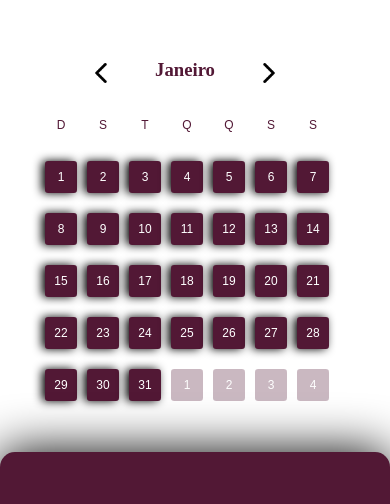
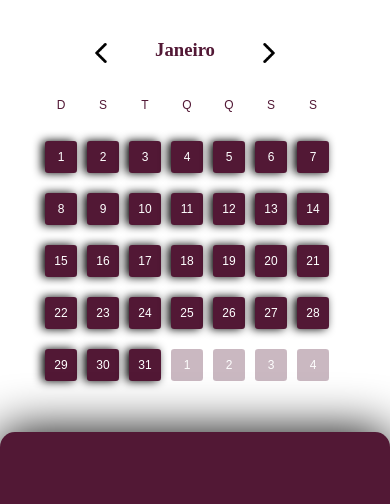
Before and after one commit to Gumball0456/novo_calendario, a plain HTML site: page index.html in a window 390 px wide. Drawn offline with Linux system fonts and the light colour scheme.

Commit message:
Add files via upload

```diff
--- a/style.css
+++ b/style.css
@@ -100,15 +100,14 @@ button img{
     body{
         flex-direction: column;
     }
-    .calendario{
-        flex: 1.1;
-    }
+
     .detalhesDia{
         border-radius: 15px 15px 0 0;
         width: 100%;
         padding: 0;
     }
     .cabecalho {
+        margin-top: 10px;
         width: 200px;
         transform: translateX(-10px);
     }
```
